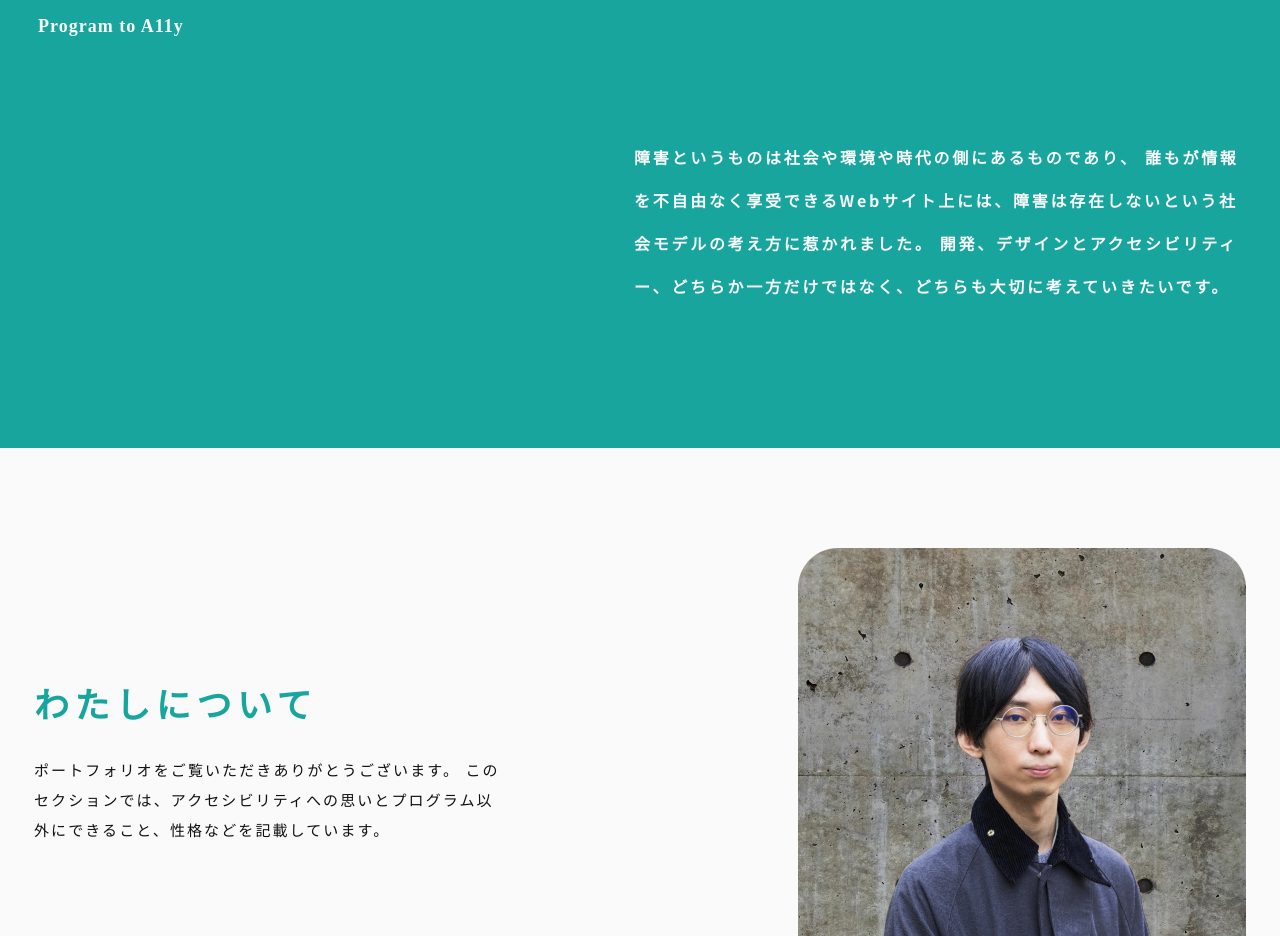
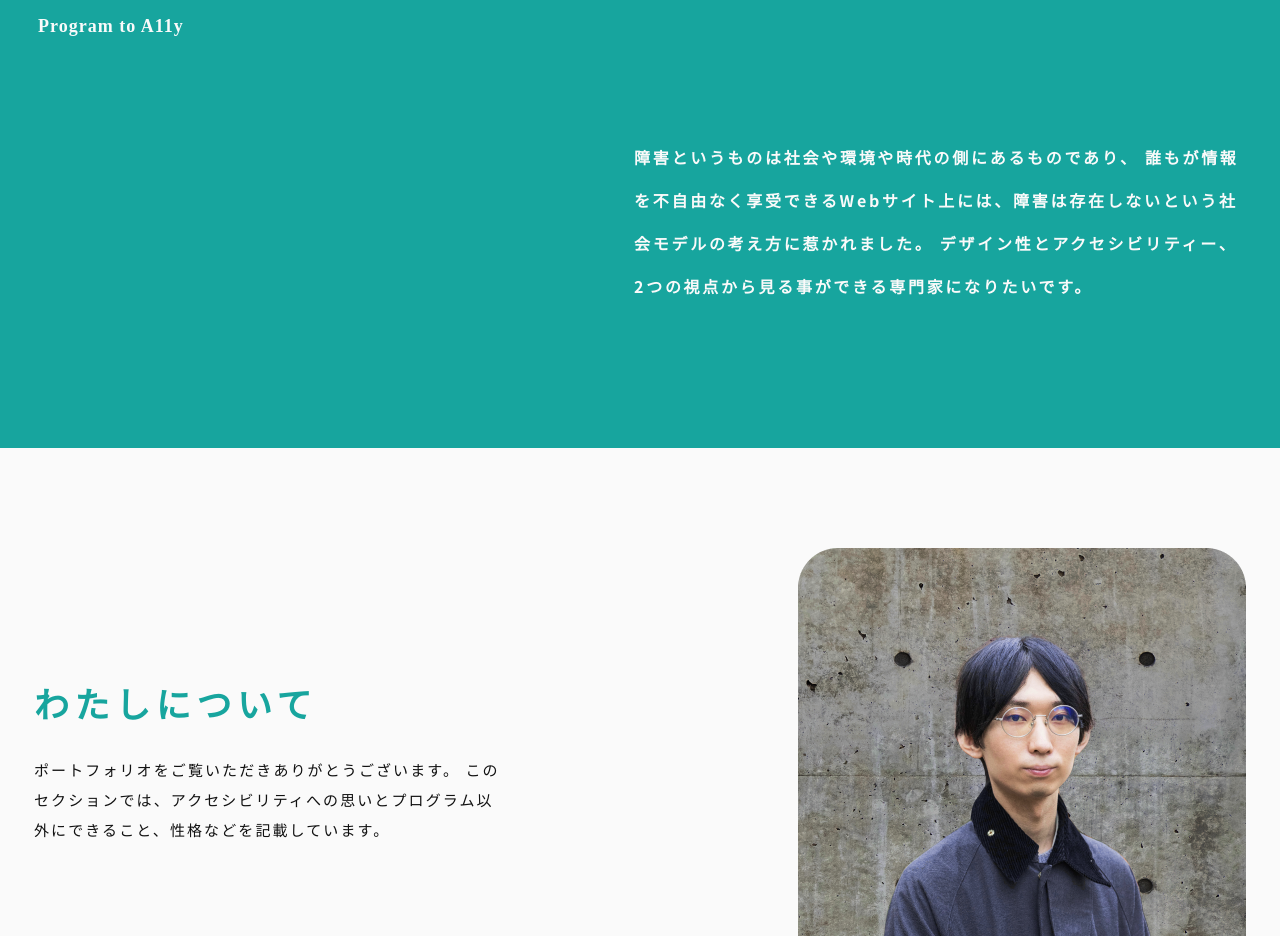
Before and after one commit to nakatani-022/portfolio, a plain HTML site: page index.html in a window 1280 px wide. Shown: the part 1143-2079 px from the top of the page. Drawn offline with Linux system fonts and the light colour scheme; a web font is replaced by a local one.

```diff
--- a/index.html
+++ b/index.html
@@ -75,7 +75,7 @@
         <p class="message_text">
           障害というものは社会や環境や時代の側にあるものであり、
           誰もが情報を不自由なく享受できるWebサイト上には、障害は存在しないという社会モデルの考え方に惹かれました。
-          開発、デザインとアクセシビリティー、どちらか一方だけではなく、どちらも大切に考えていきたいです。
+          デザイン性とアクセシビリティー、2つの視点から見る事ができる専門家になりたいです。
         </p>
       </div>
     </section>
--- a/js/main.js
+++ b/js/main.js
@@ -87,10 +87,10 @@
   work_cards.forEach((card) => {
     const {info, title, label, url, src} = card;
     const card_create = `<li class="work_card" >
-     <a class="work_card_inner" href="${url}"><div class="work_content"><p class="work_info">${info}</p><h3 class="work_lead">${title}</h3><label class="work_label">${label}</label><button class="work_button"><div class="work_button_text">制作実績<span class="work_icon"><img class="work_icon_button" src="./img/Button__Icon.svg" alt=""></span></div></button></div><div class="work_wrapper"><img class="work_thumbnail" src="${src}" alt="キャプチャ:${title}のサムネイル"></div></a>`;
+    <a class="work_card_inner" href="${url}"><div class="work_content"><p class="work_info">${info}</p><h3 class="work_lead">${title}</h3><label class="work_label">${label}</label><button class="work_button"><div class="work_button_text">制作実績<span class="work_icon"><img class="work_icon_button" src="./img/Button__Icon.svg" alt=""></span></div></button></div><div class="work_wrapper"><img class="work_thumbnail" src="${src}" alt="キャプチャ:${title}のサムネイル"></div></a>`;
 
     work_box.insertAdjacentHTML('beforebegin', card_create);
-  })
+  });
 
 
   // タブの切り替え
```
